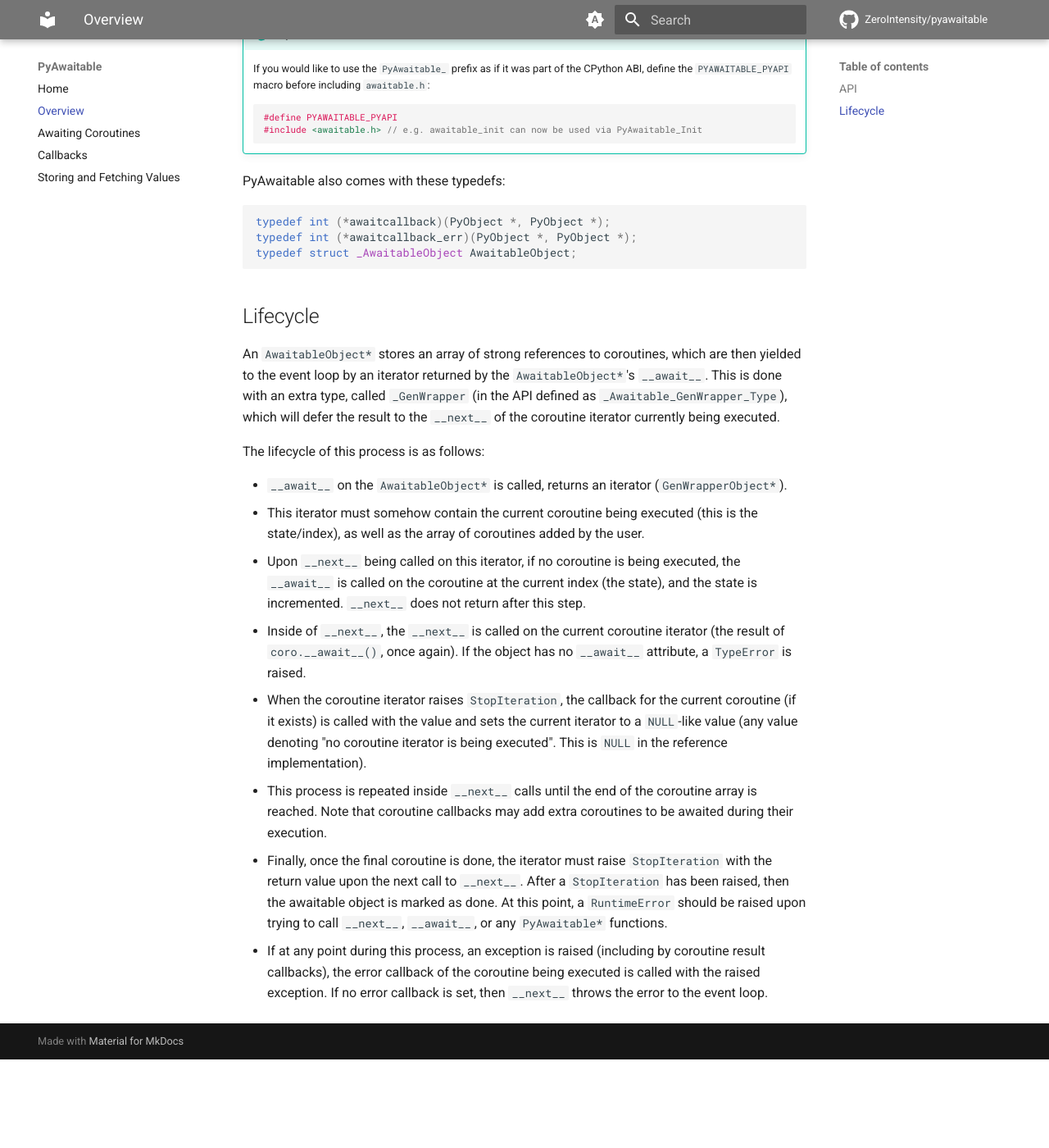
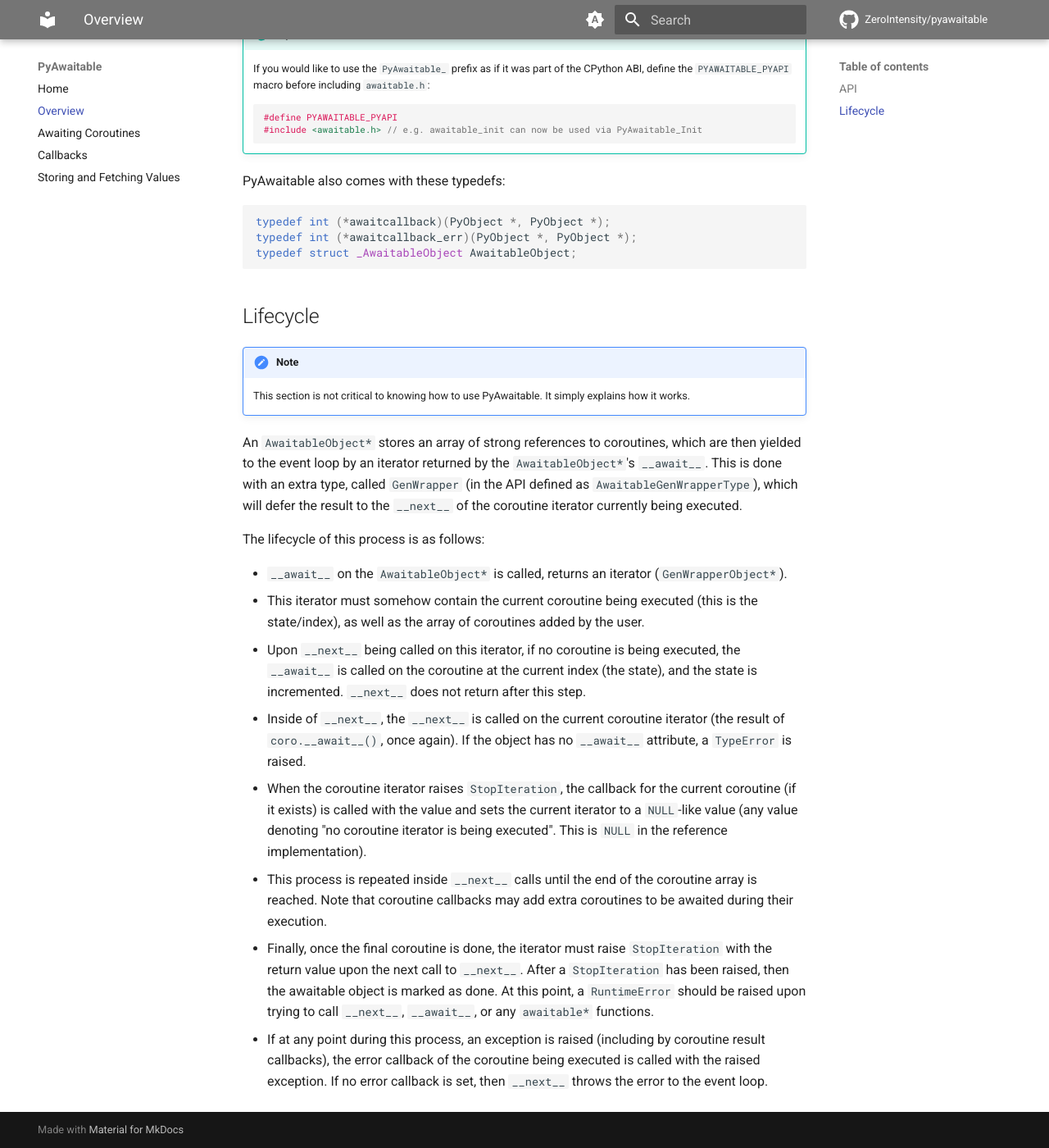
Before and after one commit to ZeroIntensity/pyawaitable, an MkDocs documentation site: the page built from docs/overview.md, in a window 1280 px wide and 1400 px high, scrolled down 714 px. Shown: the whole window at 82% size. Built offline with MkDocs 1.6.1 and Material for MkDocs 9.7.7, drawn with Linux system fonts in a browser that asks for light colours; comment, search, counter and statistics services are not loaded; before the commit the page ends 2006 px from its top, so only the background shows below that.

Commit message:
Update overview.md

```diff
--- a/docs/overview.md
+++ b/docs/overview.md
@@ -36,7 +36,11 @@ typedef struct _AwaitableObject AwaitableObject;
 
 ## Lifecycle
 
-An ``AwaitableObject*`` stores an array of strong references to coroutines, which are then yielded to the event loop by an iterator returned by the ``AwaitableObject*``'s ``__await__``. This is done with an extra type, called ``_GenWrapper`` (in the API defined as ``_Awaitable_GenWrapper_Type``), which will defer the result to the ``__next__`` of the coroutine iterator currently being executed.
+!!! note
+
+    This section is not critical to knowing how to use PyAwaitable. It simply explains how it works.
+
+An ``AwaitableObject*`` stores an array of strong references to coroutines, which are then yielded to the event loop by an iterator returned by the ``AwaitableObject*``'s ``__await__``. This is done with an extra type, called ``GenWrapper`` (in the API defined as ``AwaitableGenWrapperType``), which will defer the result to the ``__next__`` of the coroutine iterator currently being executed.
 
 The lifecycle of this process is as follows:
 
```
Also changed, not shown: other parts of docs/overview.md (+1 -1 lines).
